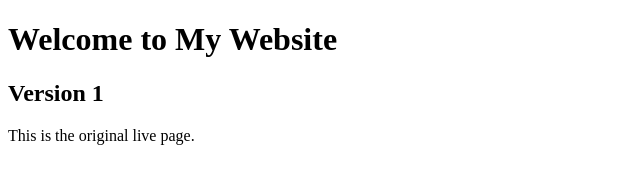
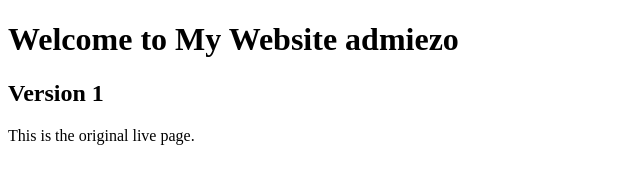
Before and after one commit to NiranjanBR03/Actions, a plain HTML site: page index.html in a window 1280 px wide. Shown: the whole page, without its empty margins (0-640 px from the left). Drawn offline with Linux system fonts and the light colour scheme.

Commit message:
2 nd commit

```diff
--- a/index.html
+++ b/index.html
@@ -1,11 +1,14 @@
 <!DOCTYPE html>
 <html>
+
 <head>
     <title>CI/CD Demo</title>
 </head>
+
 <body>
-    <h1>Welcome to My Website</h1>
+    <h1>Welcome to My Website admiezo</h1>
     <h2>Version 1</h2>
     <p>This is the original live page.</p>
 </body>
+
 </html>
```
